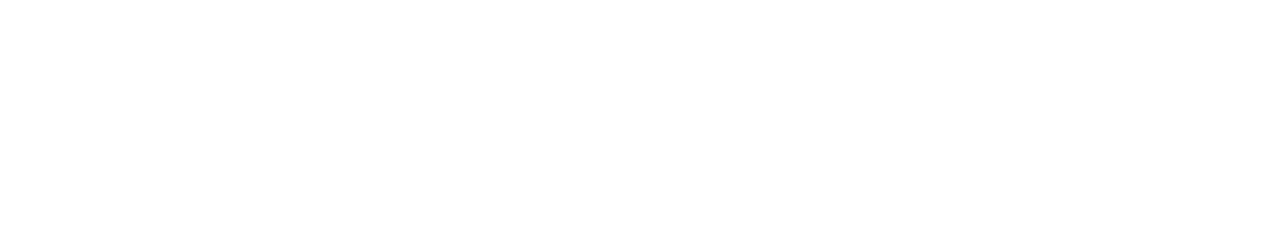
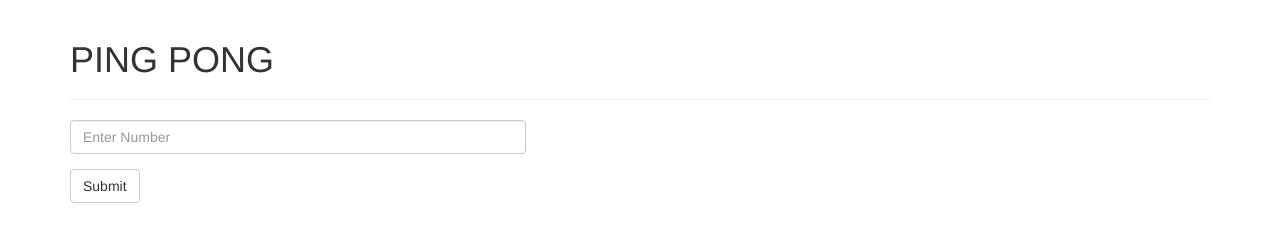
Before and after one commit to grayhildreth/ping-pong, a plain HTML site: page index.html in a window 1280 px wide. Drawn offline with Linux system fonts and the light colour scheme.

Commit message:
Adds initial html, and JS code

```diff
--- a/css/styles.css
+++ b/css/styles.css
@@ -0,0 +1,3 @@
+.form-group {
+  width: 40%;
+}
--- a/index.html
+++ b/index.html
@@ -8,6 +8,14 @@
     <title>Ping Pong</title>
   </head>
   <body>
-
+    <div class="container">
+      <div class="page-header">
+        <h1>PING PONG</h1>
+      </div>
+      <div class="form-group">
+        <input type="text" class="form-control" placeholder="Enter Number">
+      </div>
+    <button type="submit" class="btn btn-default">Submit</button>
+  </div>
   </body>
 </html>
--- a/js/scripts.js
+++ b/js/scripts.js
@@ -0,0 +1,5 @@
+$(document).ready(function(){
+  event.preventDefault();
+
+
+}
```
